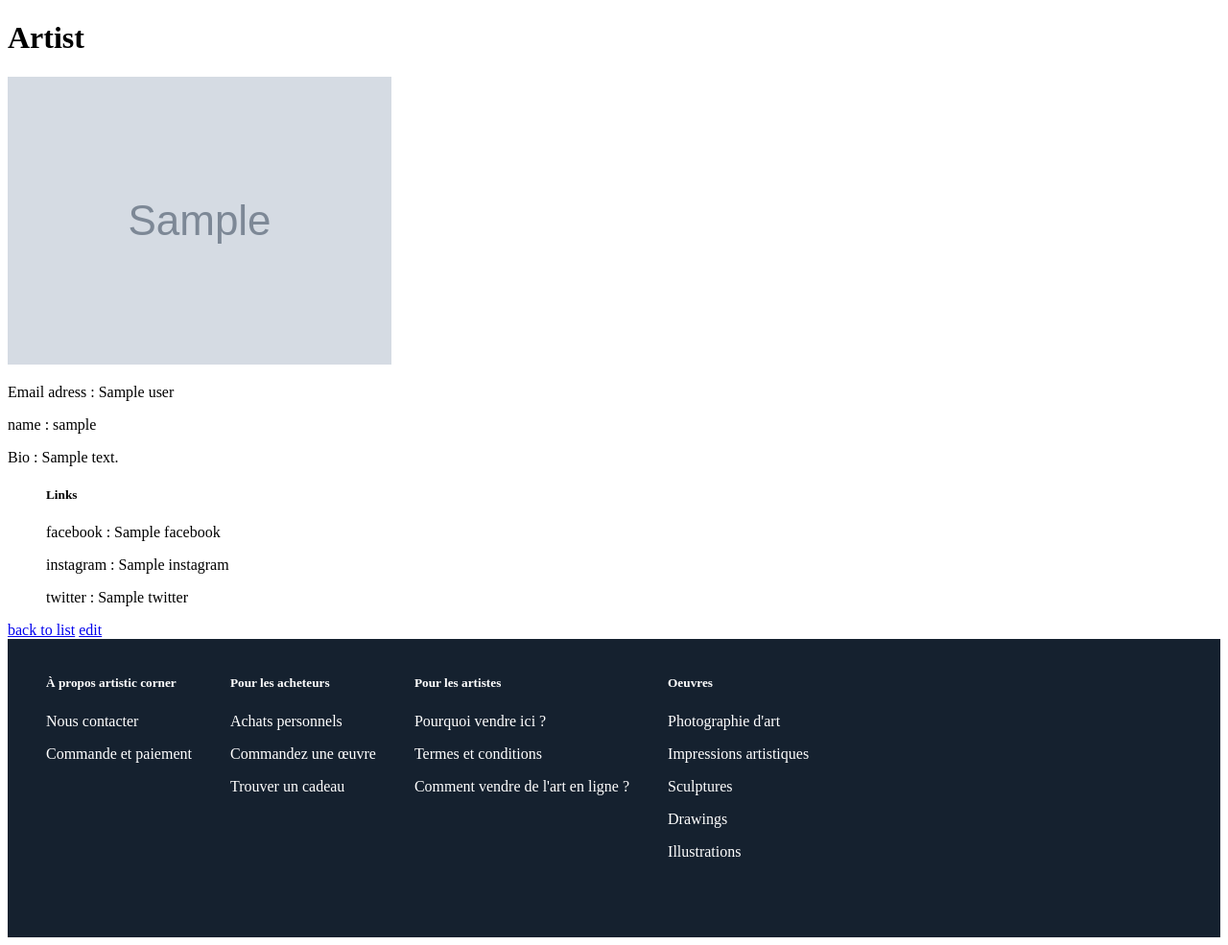
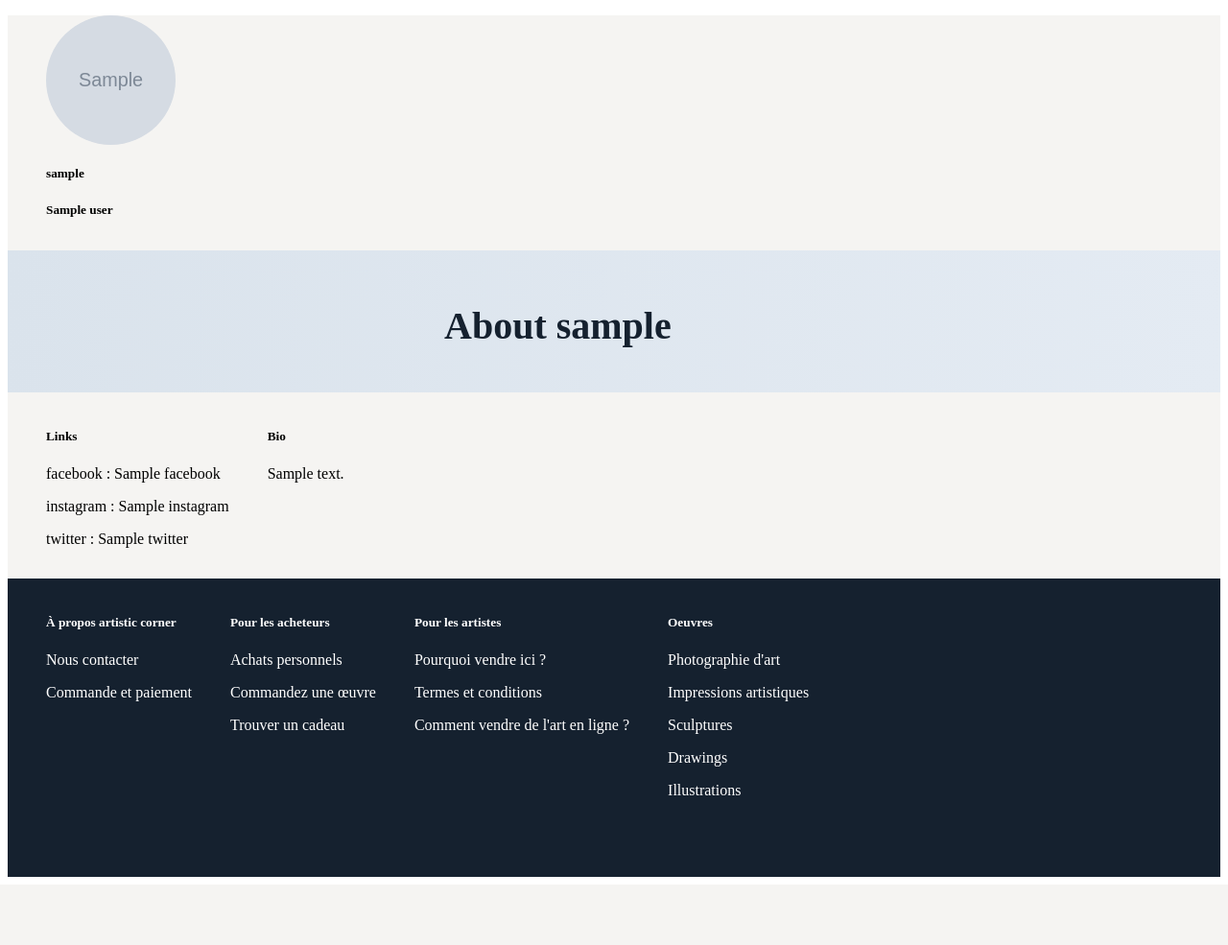
Before and after one commit to Dhialajili/ArtCorner, a Symfony app: template templates/artist_profile/show.html.twig in a window 1280 px wide. Shown: the part 80-1065 px from the top of the page at 96% size. After the commit the page ends 1002 px from the top, so only its background shows below. Run offline with Twig, Linux system fonts and the light colour scheme; the template is opened without the code that fills it: most values are stand-ins (such as "Sample title", 1, 10 or a date in 2020); grey boxes marked "Sample" are stand-in pictures; some libraries are stand-ins or nearby versions.

Commit message:
some styling

```diff
--- a/src/Controller/ArtistProfileController.php
+++ b/src/Controller/ArtistProfileController.php
@@ -48,7 +48,7 @@ class ArtistProfileController extends AbstractController
     }
 
     /**
-     * @Route("/{id}", name="app_artist_profile_show", methods={"GET"})
+     * @Route("/{username}", name="app_artist_profile_show", methods={"GET"})
      */
     public function show(Artist $artist): Response
     {
@@ -58,7 +58,7 @@ class ArtistProfileController extends AbstractController
     }
 
     /**
-     * @Route("/{id}/edit", name="app_artist_profile_edit", methods={"GET", "POST"})
+     * @Route("/{username}/edit", name="app_artist_profile_edit", methods={"GET", "POST"})
      */
     public function edit(Request $request, Artist $artist, ArtistRepository $artistRepository): Response
     {
--- a/templates/artist_profile/index.html.twig
+++ b/templates/artist_profile/index.html.twig
@@ -35,8 +35,8 @@
                 <td>{{ artist.profilePicture }}</td>
                 <td>{{ artist.coverPicture }}</td>
                 <td>
-                    <a href="{{ path('app_artist_profile_show', {'id': artist.id}) }}">show</a>
-                    <a href="{{ path('app_artist_profile_edit', {'id': artist.id}) }}">edit</a>
+                    <a href="{{ path('app_artist_profile_show', {'username': artist.username}) }}">show</a>
+                    <a href="{{ path('app_artist_profile_edit', {'username': artist.username}) }}">edit</a>
                 </td>
             </tr>
         {% else %}
--- a/templates/artist_profile/show.html.twig
+++ b/templates/artist_profile/show.html.twig
@@ -3,23 +3,34 @@
 {% block title %}Artist{% endblock %}
 
 {% block body %}
+<link rel="stylesheet" href="{{asset('assets/css/profile.css')}}"/>
+<link rel="stylesheet" href="{{asset('assets/css/title.css')}}"/>
+<div class="background">
+    <ul>
+        <li><img class="photo" src="/uploads/profiles/{{artist.profilePicture}} " alt=""></li>
+        <li><h5>{{ artist.username }}</h5><li>
+        <li><h5>{{ artist.user }}</h5></li>
 
-    <h1>Artist</h1>
-    <img src="/uploads/profiles/{{artist.profilePicture}} " alt="">
-    <p>Email adress : {{ artist.user }}</p>
-    <p>name : {{ artist.username }}
-    <p>Bio : {{artist.Bio}}
-    <ul>
-        <li><h5>Links</h5>
-        <li><p>facebook : {{artist.facebook}}</p><li>
-        <li><p>instagram : {{artist.instagram}}</p><li>
-        <li><p>twitter : {{artist.twitter}}</p><li>
     </ul>
+    <div class="title">
+    <h2>About {{ artist.username }}</h2>
+    </div>
 
 
-    <a href="{{ path('app_artist_profile_index') }}">back to list</a>
 
-    <a href="{{ path('app_artist_profile_edit', {'id': artist.id}) }}">edit</a>
+    <div class="about">
+        <ul>
+            <li><h5>Links</h5>
+            <li><p>facebook : {{artist.facebook}}</p><li>
+            <li><p>instagram : {{artist.instagram}}</p><li>
+            <li><p>twitter : {{artist.twitter}}</p><li>
+        </ul>
+        <ul>
+            <li><h5>Bio</h5><li>
+            <li><p>{{ artist.Bio }}<p><li>
+        </ul>
+    </div>
+</div>
 
 
 {% endblock %}
```
Also changed, not shown: public/assets/css/profile.css (added), public/uploads/profiles/screenshot-476-62825f177fd26521618279.png (added).
